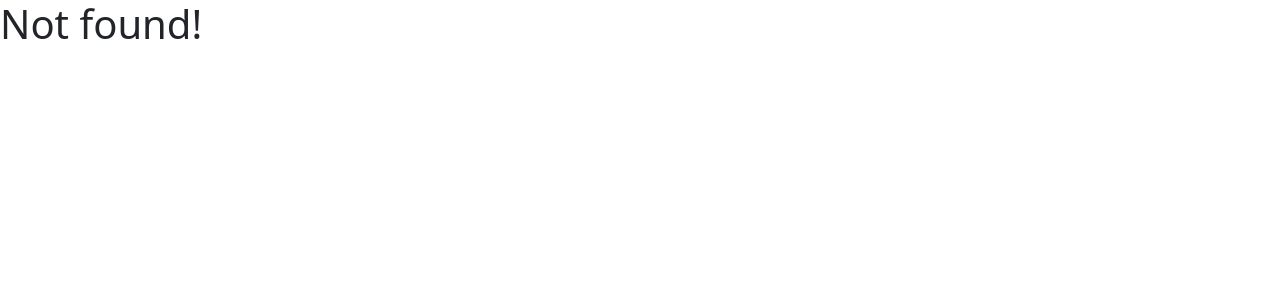
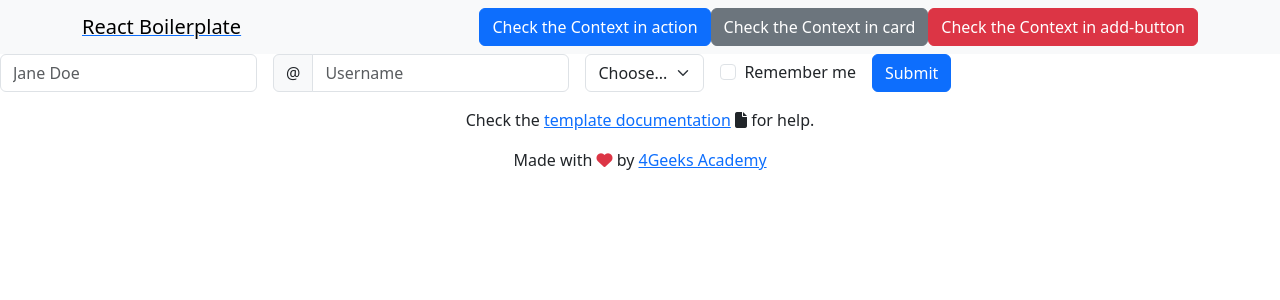
Before and after one commit to 4GeeksAcademy/bryanN-contact-list-react-context, a React (Vite) app: page /add_contact in a window 1280 px wide. Before the commit this address had no page. Shown: the top 300 px of the page. Built offline with nearby package versions, Linux system fonts and the light colour scheme.

Commit message:
linked add-contact successfuly

```diff
--- a/src/components/Navbar.jsx
+++ b/src/components/Navbar.jsx
@@ -1,4 +1,5 @@
 import { Link } from "react-router-dom";
+
 
 export const Navbar = () => {
 
@@ -13,7 +14,10 @@ export const Navbar = () => {
 						<button className="btn btn-primary">Check the Context in action</button>
 					</Link>
 					<Link to={'/card'}>
-						<button className="btn btn-primary">Check the Context in card</button>
+						<button className="btn btn-secondary">Check the Context in card</button>
+					</Link>
+					<Link to={'/add_contact'}>
+						<button className="btn btn-danger">Check the Context in add-button</button>
 					</Link>
 				</div>
 			</div>
--- a/src/pages/AddContact.jsx
+++ b/src/pages/AddContact.jsx
@@ -37,3 +37,4 @@ const AddContact = () => {
         </form>
     )
 }
+export default AddContact;
--- a/src/routes.jsx
+++ b/src/routes.jsx
@@ -10,6 +10,7 @@ import { Home } from "./pages/Home";
 import { Single } from "./pages/Single";
 import { Demo } from "./pages/Demo";
 import { Card } from "./pages/Card";
+import AddContact from "./pages/AddContact";
 
 export const router = createBrowserRouter(
     createRoutesFromElements(
@@ -27,6 +28,7 @@ export const router = createBrowserRouter(
         <Route path="/single/:theId" element={ <Single />} />  {/* Dynamic route for single items */}
         <Route path="/demo" element={<Demo />} />
         <Route  path="/card" element={<Card/>}  />
+        <Route  path="/add_contact" element={<AddContact/>}  />
       </Route>
     )
 );
```
